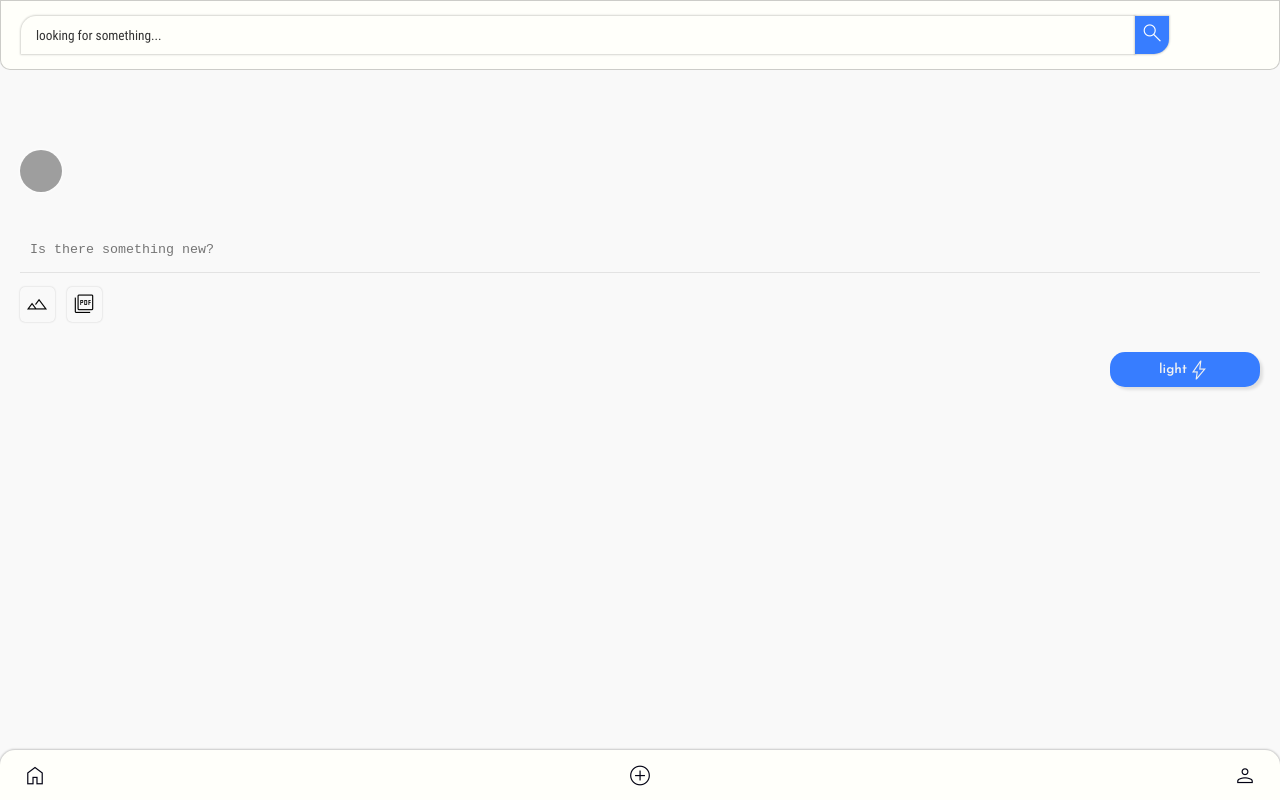
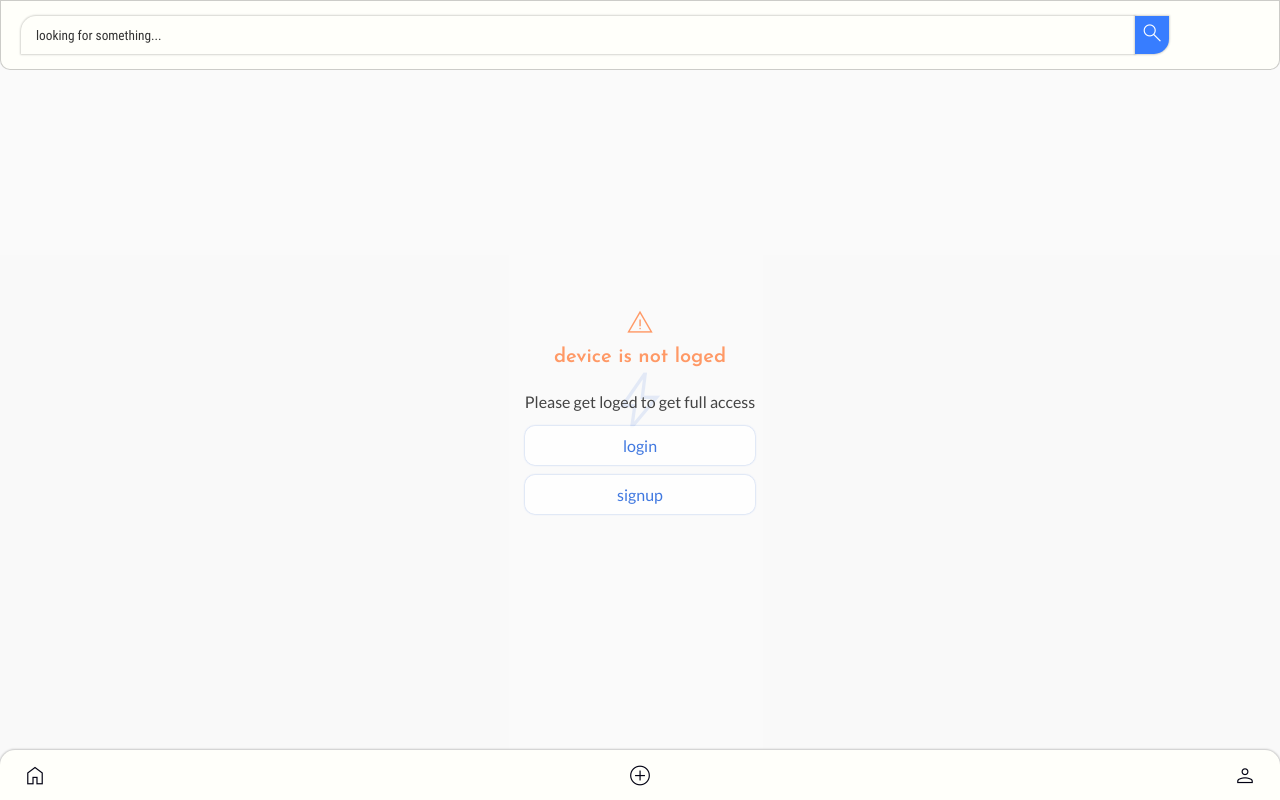
Before and after one commit to armanvirus/lectrocloud, a React (Vite) app in the folder client/: page /main/light in a window 1280 px wide. Built offline with nearby package versions, Linux system fonts and the light colour scheme; grey boxes are pictures that could not be loaded.

Commit message:
page to display when visited a authentication required

```diff
--- a/client/src/App.css
+++ b/client/src/App.css
@@ -53,3 +53,116 @@ body{
   50% { opacity: 1;  }
   100% { opacity: .2; }
 }
+
+.error-404{
+  width: 100vw;
+  background:white;
+  height: 100vh;
+  display: flex;
+  flex-direction: column;
+  align-items: center;
+  justify-content: center;
+}
+
+.error-404 img{
+  width: 100%;
+  height: auto;
+  pointer-events: none;
+  object-fit: cover;
+}
+
+.error-404-back{
+  display: flex;
+  justify-content: center;
+}
+
+.error-404 a{
+  display: inline-block;
+  border-radius: 10px;
+  align-self: center;
+  font: 400;
+  font-family: "RobotoCondensed-Regular";
+  padding:10px 30px;
+  color: rgba(55,125,255,1);
+  box-shadow: 0 0 3px rgba(55,125,255,1);
+
+
+}
+
+/* page for non logedin user */
+.no-auth{
+  height:100%;
+  width: 100%;
+  display: flex;
+  justify-content: center;
+  align-items: center;
+}
+
+.no-auth-icon-layer,
+.no-auth-content{
+  height: 100vh;
+  width: 100%;
+  position: fixed;
+  top:0;
+  display: flex;
+  align-items: center;
+  justify-content: center;
+  z-index: 1;
+}
+
+.no-auth-icon-layer span{
+  font-size: 70px;
+  color: rgba(16, 86, 216, 1);
+}
+
+.no-auth-content{
+  flex-direction: column;
+  /* z-index: 2; */
+  background: rgba(250,250,250,.9);
+}
+
+.no-auth-content div:first-child{
+  padding:20px 15px;
+  /* color: #cc3300; */
+  color: #ff9966;
+  /* color: #ffcc33; */
+  display: flex;
+  flex-direction: column;
+  align-items: center;
+  justify-content: center;
+  font-size: 20px;
+  font-family: 'JosefinSans-SemiBold';
+}
+.no-auth-content div:first-child span{
+  display: block;
+  margin: 5px 0;
+}
+
+.no-auth-content div:first-child span:first-child{
+  font-size: 30px;
+}
+
+.no-auth-content div:last-child{
+  display: flex;
+  flex-direction: column;
+  align-items: center;
+  justify-content: center;
+  font-family: 'Lato-Regular';
+}
+
+.no-auth-content div:last-child p{
+  color: #444;
+  margin-bottom: 10px;
+}
+
+.no-auth-content div:last-child a{
+  color: rgba(16, 86, 216, .8);
+  background: rgba(255,255,255,.8);
+  padding: 10px 15px;
+  display: inline-block;
+  margin: 5px 0;
+  width: 100%;
+  text-align: center;
+  border-radius: 10px;
+  box-shadow: 0 0 2px rgba(16, 86, 216, .4);
+}
--- a/client/src/App.jsx
+++ b/client/src/App.jsx
@@ -13,6 +13,7 @@ import Profile from "./pages/Profile"
 import AddPost from "./pages/AddPost"
 import Alight from "./pages/Alight"
 import "./App.css"
+import NotFound from './pages/NotFound';
 
 function App() {
 
@@ -31,7 +32,7 @@ function App() {
         </Route>
           <Route path='/helpers/alight/:id' element={<Alight/>}/>
 
-        {/* <Route path="/*" element={<ErrorNotFound />} /> */}
+        <Route path="/*" element={<NotFound/> } />
       </Routes>
       </Router>
       {/* <Login/> */}
--- /dev/null
+++ b/client/src/components/NoAuth.jsx
@@ -0,0 +1,29 @@
+import React from 'react'
+import { Link } from 'react-router-dom';
+
+export default function NoAuth() {
+    return (
+        <div className="no-auth">
+            <div className="no-auth-icon-layer">
+                <span className="material-symbols-outlined">
+                    bolt
+                </span>
+            </div>
+            <div className="no-auth-content">
+                <div>
+                    <span className="material-symbols-outlined">
+                        {/* priority_high */}
+                        warning
+                    </span>
+                    <span>device is not loged</span>
+                </div>
+                <div>
+                    <p>Please get loged to get full access</p>
+                    <Link to="/login">login</Link>
+                    <Link to="/signup">signup</Link>
+                </div>
+            </div>
+
+        </div>
+    )
+}
--- a/client/src/pages/AddPost.jsx
+++ b/client/src/pages/AddPost.jsx
@@ -4,6 +4,7 @@ import React,{useState, useEffect} from 'react'
 import axios from "axios";
 import amin from "../assets/amin.png"
 import "../styles/addpost.css"
+import NoAuth from '../components/NoAuth';
 
 // console.log(jsPDF)
 
@@ -11,9 +12,10 @@ export default function AddPost() {
     const [selectedFile, setselectedFile] = useState("");
     const [previewUrl, setpreviewUrl] = useState('');
     const [notes, setnotes] = useState('');
+    const [isUserloged, setisUserloged] = useState('');
 
     useEffect(() => {
-        console.log(localStorage.getItem('lectroToken'))
+        setisUserloged(localStorage.getItem('lectroToken'))
     }, [])
 
     const inputChange = (e)=>{
@@ -46,6 +48,10 @@ export default function AddPost() {
 
     }
     return (
+        <>
+        {
+            !isUserloged ? <NoAuth/> :
+
         <div>
             <div className="light-container">
             <div className="active-user">
@@ -79,5 +85,7 @@ export default function AddPost() {
             </div>
             </div>
         </div>
+         }
+        </>
     )
 }
--- a/client/src/pages/Home.jsx
+++ b/client/src/pages/Home.jsx
@@ -4,6 +4,7 @@ import Posts from "../components/Posts"
 import {StateContext} from '../context/provider';
 import amin from "../assets/amin.png"
 import Loader from '../components/loader';
+
 
 
 export default function Home() {
@@ -52,6 +53,7 @@ export default function Home() {
            <Posts postData={postData}/>
         }
 
+
         </div>
     )
 }
--- a/client/src/pages/NotFound.jsx
+++ b/client/src/pages/NotFound.jsx
@@ -0,0 +1,16 @@
+import React from 'react'
+import notfound from "../assets/notfound.png"
+import { Link } from 'react-router-dom';
+
+export default function NotFound() {
+    return (
+        <div className="error-404">
+            <div>
+            <img src={notfound} alt="404"/>
+            <div className="error-404-back">
+            <Link to="/main/home">Back to home</Link>
+            </div>
+            </div>
+        </div>
+    )
+}
--- a/client/src/styles/mainH.css
+++ b/client/src/styles/mainH.css
@@ -19,6 +19,7 @@
   padding: 10px 20px;
   border-top-right-radius: 15px;
   border-top-left-radius: 15px;
+  z-index: 10;
 }
 .bBar a{
   /* background: rgba(0, 0,0,.03); */
@@ -38,6 +39,7 @@
 /* top bar */
 .topbar{
   position: fixed;
+  z-index: 10;
 
 }
 .top-bar-search{
```
Also changed, not shown: client/src/assets/notfound.png (added).
